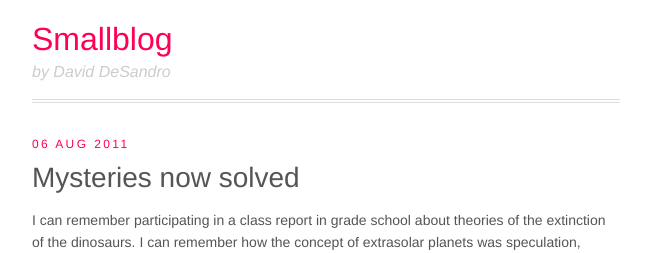
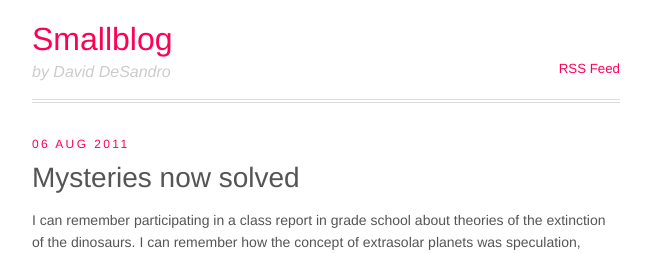
Before and after one commit to desandro/smallblog, a Jekyll site: the page built from index.html, in a window 1280 px wide. Shown: the top 253 px of the page, without its empty margins (170-821 px from the left). Built offline with Jekyll 4.4.1, drawn with Linux system fonts in a browser that asks for light colours; the list of posts is cut into pages by our own code.

Commit message:
add RSS link in header

```diff
--- a/_includes/html-head.html
+++ b/_includes/html-head.html
@@ -23,4 +23,7 @@
     <header id="masthead">
       <h1><a href="/">Smallblog</a></h1>
       <h2>by David DeSandro</h2>
+      <ul>
+        <li><a href="http://feeds.feedburner.com/desandro-smallblog">RSS Feed</a></li>
+      </ul>
     </header>
--- a/style.css
+++ b/style.css
@@ -149,6 +149,7 @@ p a { font-weight: 500;}
 
 #masthead {
   padding: 10px 0;
+  position: relative;
 }
 
 #masthead h1 {
@@ -163,6 +164,14 @@ p a { font-weight: 500;}
   font-weight: 400;
 }
 
+#masthead ul {
+  list-style: none;
+  margin: 0;
+  position: absolute;
+  right: 0;
+  top: 48px;
+  font-size: 0.95em;
+}
 
 /**** Layout ****/
 
```
